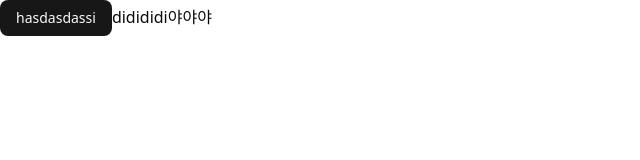
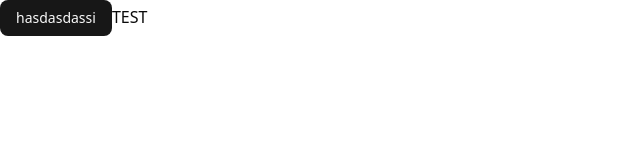
Before and after one commit to nu-tree/nu-tree.github.io, a React (Vite) app: page / in a window 1280 px wide. Shown: the top 160 px of the page, without its empty margins (0-640 px from the left). Built offline with nearby package versions, Linux system fonts and the light colour scheme.

Commit message:
build test

```diff
--- a/src/App.tsx
+++ b/src/App.tsx
@@ -4,7 +4,7 @@ function App() {
   return (
     <div className="">
       <Button>hasdasdassi</Button>
-      didididi야야야
+      TEST
     </div>
   );
 }
```
